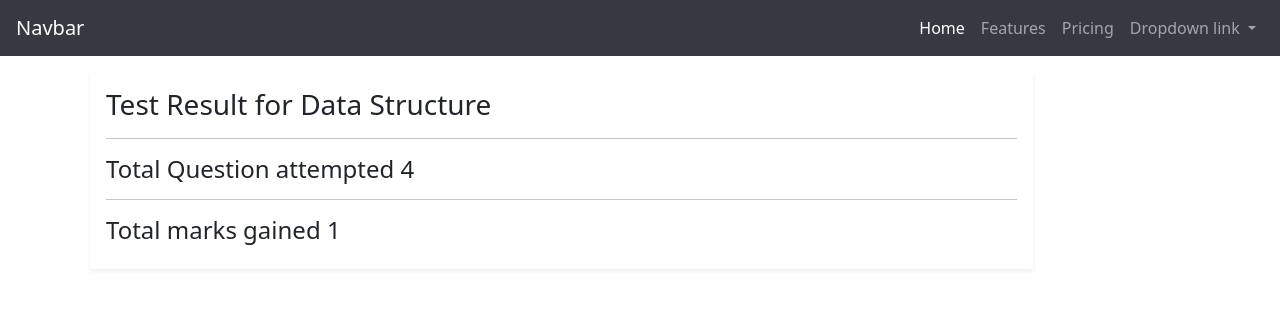
After one commit to Anshum4512501/django_test_series, a Django app: page /testseries/testresult/1 in a window 1280 px wide. The commit adds this page. Shown: the top 309 px of the page. Run offline with Django 3.2, Linux system fonts and the light colour scheme; data comes from the database, SQL or seed files in the repository; both versions use the stored data as it was after the commit; parts of the project's set-up code (start-up, migrations or seed data) failed here and were passed over; some libraries are stand-ins or nearby versions.

Commit message:
result work done

```diff
--- a/static/js/master.js
+++ b/static/js/master.js
@@ -25,22 +25,23 @@ for(var i=0;i<choice_buttons.length;i++){
   }
   choice_buttons[i].addEventListener("click", function(){
 
-      console.log(this.dataset.choice);
-      console.log(this.dataset.value);
+      console.log("Choice Id",this.dataset.choice);
+      console.log("Question Id",this.dataset.question);
+      console.log( "Value", this.dataset.value);
 
       if(user==='Anonymoususer'){
           console.log("Not authenticated yet");
       }
       else{
         console.log("User",user);
-        update_choice(this.dataset.choice,this.dataset.value);
+        update_choice(this.dataset.question,this.dataset.choice,this.dataset.value);
       }
     });
 }
 
 
 
-function update_choice(choice_id,value){
+function update_choice(question_id,choice_id,value){
   console.log("Update choice function called")
     fetch(url, {
         method: 'POST',
@@ -49,7 +50,7 @@ function update_choice(choice_id,value){
           'X-CSRFToken':csrftoken,
         },
 
-        body: JSON.stringify({'choice_id':choice_id,'value':value})
+        body: JSON.stringify({'question_id':question_id,'choice_id':choice_id,'value':value})
       }).then(response => response.json())
       .then(data => {
         console.log('Success:', data);
--- a/testseriesapp/models.py
+++ b/testseriesapp/models.py
@@ -41,14 +41,15 @@ class TestSeriesParticipents(models.Model):
 
 
 class Test(models.Model):
+    participents = models.ManyToManyField(Participent,related_name="participents",null=True,blank=True)
     test_series = models.ForeignKey(TestSeries,on_delete=models.CASCADE)
     test_name = models.CharField(max_length = 100)
     test_duration = models.DurationField(default='00:05:00',null=True,blank=True)
     test_max_marks = models.IntegerField(null=True,blank=True)
     number_of_questions = models.IntegerField(null=True ,blank=False)
+    completed = models.BooleanField(default=False)
     def __str__(self):
         return self.test_name
-
 
 
 class Question(models.Model):
@@ -56,7 +57,8 @@ class Question(models.Model):
     question_text = models.CharField(max_length = 100)
     question_image = models.ImageField(null=True,blank= True)
     right_choice = models.CharField(max_length= 100,null=True,blank = True)
-
+    choosen_choice = models.CharField(max_length= 1,null=True,blank = True)
+    max_marks = models.PositiveIntegerField(null=True,blank=True)
     def __str__(self):
         return self.question_text
 
@@ -70,9 +72,9 @@ class Choice(models.Model):
         self.choosen_choice  = value
 
 class Result(models.Model):
-    test = models.ForeignKey(Test,on_delete=models.CASCADE)
+    test = models.OneToOneField(Test,on_delete=models.CASCADE)
     number_of_questions_attempted = models.IntegerField(null=True,blank=True)
-    gained_marks = models.IntegerField()
-    minus_marks = models.IntegerField()
-    rank = models.IntegerField()
-    taken_time  = models.IntegerField()
+    gained_marks = models.IntegerField(null=True,blank=True)
+    minus_marks = models.IntegerField(null=True,blank=True)
+    rank = models.IntegerField(null=True,blank=True)
+    taken_time  = models.IntegerField(null=True,blank=True)
--- /dev/null
+++ b/testseriesapp/templates/testseriesapp/test_result_detail.html
@@ -0,0 +1,28 @@
+{% extends 'base.html' %}
+
+{% block navbar %}
+{% include 'nav-bar.html' %}
+{% endblock %}
+
+{% block content %}
+<div class="container">
+    <div class="row">
+        <div class="col-md-10 shadow-sm p-3 m-3 ">
+            <span class="current">
+                <h3>
+                    Test Result for {{test}}
+                </h3>
+                <hr>
+                <h4 class="font-weight-lighter"> Total Question attempted {{test.result.number_of_questions_attempted}}
+                </h4>
+                <hr>
+                <h4 class="font-weight-lighter"> Total marks gained {{test.result.gained_marks}}
+                </h4>
+            </span>
+        </div>
+    </div>
+
+
+</div>
+
+{% endblock %}
--- a/testseriesapp/urls.py
+++ b/testseriesapp/urls.py
@@ -1,5 +1,5 @@
 from django.urls import path
-from testseriesapp.views import HomePageView,join_test_series_method,TestDetailView,QuestionListView,update_choices
+from testseriesapp.views import HomePageView,join_test_series_method,TestDetailView,QuestionListView,update_choices,TestResultDetailView
 app_name = 'testseriesapp'
 
 urlpatterns = [
@@ -8,4 +8,5 @@ urlpatterns = [
     path('testseries/<slug:pk>/details',TestDetailView.as_view(),name='test-series-details'),
     path('question-list',QuestionListView.as_view(),name='question-list'),
     path('update-choice/',update_choices,name='update-choices'),
+    path('testresult/<int:pk>',TestResultDetailView.as_view(),name='test-result'),
 ]
--- a/testseriesapp/views.py
+++ b/testseriesapp/views.py
@@ -1,6 +1,6 @@
 from django.shortcuts import render,get_object_or_404
 from django.views.generic import TemplateView,ListView,DetailView
-from .models import Test,TestSeries,Participent,TestSeriesParticipents,Question,Choice
+from .models import Test,TestSeries,Participent,TestSeriesParticipents,Question,Choice,Result
 from django.http import JsonResponse
 from django.utils import timezone
 import json
@@ -37,6 +37,38 @@ class QuestionListView(ListView):
     template_name = 'testseriesapp/question_list.html'
     paginate_by = 1
 
+
+class TestResultDetailView(DetailView):
+    model = Test
+    template_name = 'testseriesapp/test_result_detail.html'
+    context_object_name = 'test'
+    # pk_url_kwarg ='pk'
+
+    def get_object(self,*args,**kwargs):
+        user = self.request.user
+        test = get_object_or_404(Test,pk=self.kwargs['pk'])
+        test.completed = True
+        test.save()
+        total_marks = 0
+        number_of_questions_attempted = 0
+        questions = test.question_set.all()
+        for question in questions:
+            if question.right_choice == question.choosen_choice:
+                total_marks+= question.max_marks
+            if question.choosen_choice:
+                number_of_questions_attempted+=1
+        print(total_marks)
+        result,created = Result.objects.get_or_create(test=test)
+        print(result,created)
+        result.gained_marks = total_marks
+        result.number_of_questions_attempted = number_of_questions_attempted
+        result.save()
+        print(result)
+        print(test)
+        print(questions.values())
+        return test
+
+
 def join_test_series_method(request,id):
 
     participent, created = Participent.objects.get_or_create(
@@ -63,8 +95,18 @@ def update_choices(request):
     print(request.body)
     json_data = json.loads(request.body)
     choice = get_object_or_404(Choice,pk=json_data['choice_id'])
+    question = get_object_or_404(Question,pk=json_data['question_id'])
+    choices = question.choice_set.all()
     value = json_data['value']
+    for item in choices:
+        if item.id == choice.id:
+            item.choosen_choice = value
+            item.save()
+        else:
+            item.choosen_choice = None
+            item.save()
     user = request.user
-    choice.choosen_choice = value
-    choice.save()
+    question.choosen_choice = value
+
+    question.save()
     return JsonResponse("update comming from server...%sjsondata.....choice%s....user....%s"%(json_data,choice,user),safe=False)
```
Also changed, not shown: testseriesapp/templates/testseriesapp/question_list.html (+17 -12 lines), db.sqlite3, testseriesapp/migrations/0001_initial.py, testseriesapp/migrations/0002_auto_20200712_0855.py (deleted), testseriesapp/migrations/0002_question_max_marks.py (added), testseriesapp/migrations/0003_auto_20200712_1255.py (deleted), testseriesapp/migrations/0003_test_completed.py (added), testseriesapp/migrations/0004_test_participents.py (added), testseriesapp/migrations/0004_testseries_participent.py (deleted), testseriesapp/migrations/0005_auto_20200712_1504.py (deleted), testseriesapp/migrations/0005_auto_20200714_1617.py (added), testseriesapp/migrations/0006_auto_20200713_1424.py (deleted), testseriesapp/migrations/0006_auto_20200714_1631.py (added).
